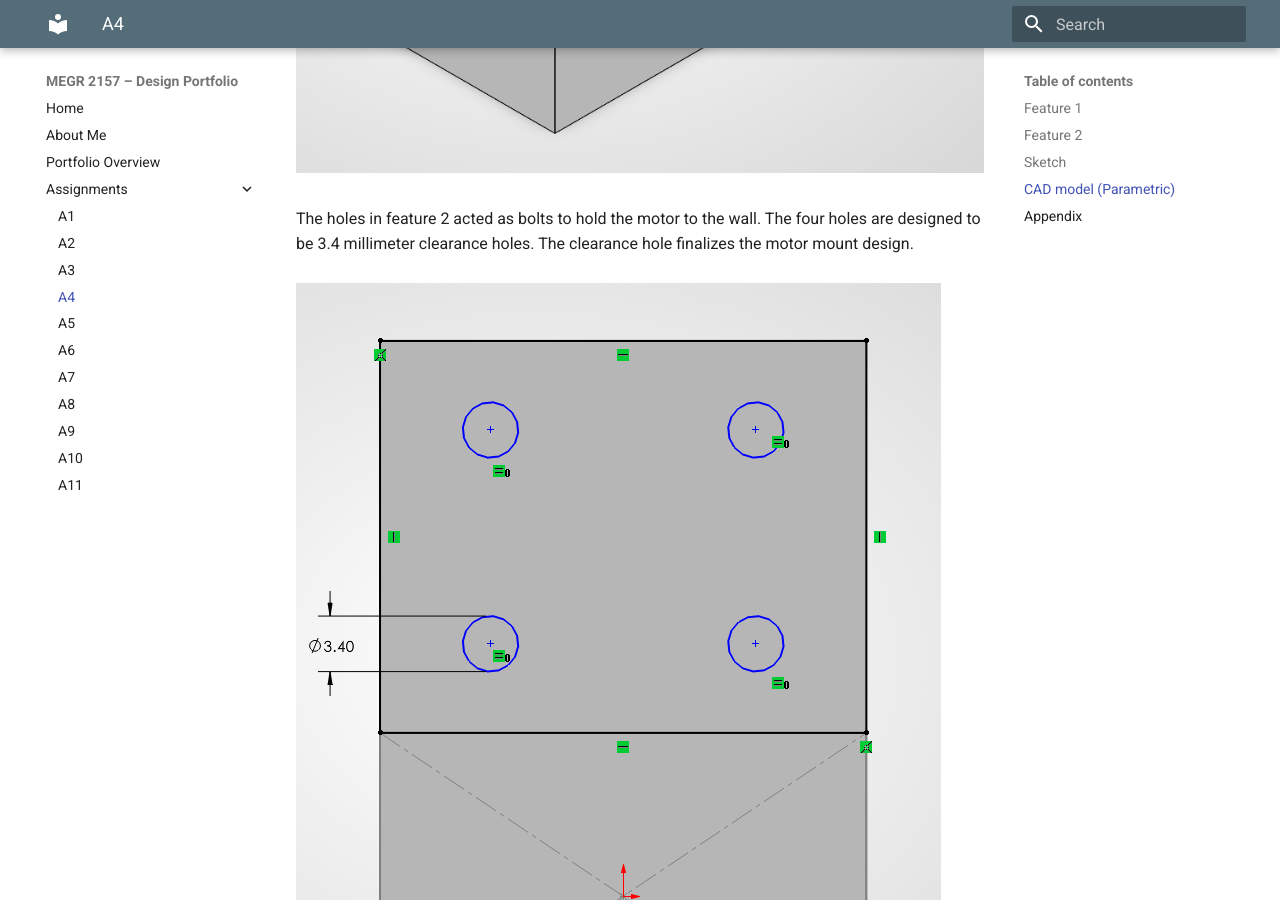
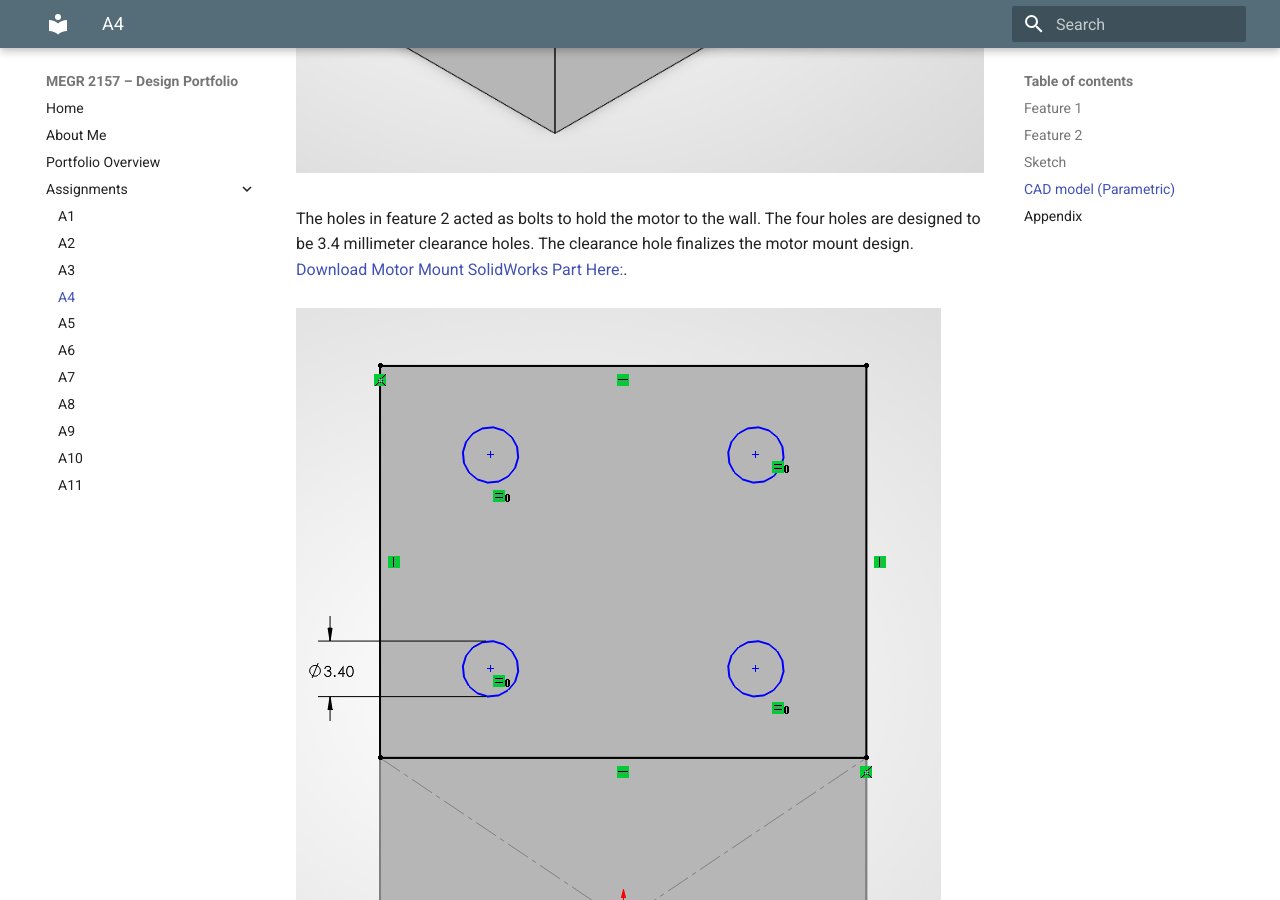
Before and after one commit to ajchiocca/megr2157-portfolio, an MkDocs documentation site: the page built from docs/assignments/A04/index.md, in a window 1280 px wide and 900 px high, scrolled down 9608 px. Built offline with MkDocs 1.6.1 and Material for MkDocs 9.7.7, drawn with Linux system fonts in a browser that asks for light colours; some of the changed text lies outside the part shown.

Commit message:
Enhance index.md with download links and edits
Added download links for SolidWorks parts and improved text clarity.

```diff
--- a/docs/assignments/A04/index.md
+++ b/docs/assignments/A04/index.md
@@ -94,6 +94,7 @@ With both features extruded and made into parts, the model follows the same illu
 <br>
 <br>
 The holes in feature 2 acted as bolts to hold the motor to the wall. The four holes are designed to be 3.4 millimeter clearance holes. The clearance hole finalizes the motor mount design.
+[Download Motor Mount SolidWorks Part Here:](https://github.com/ajchiocca/megr2157-portfolio/raw/refs/heads/main/docs/assignments/A04/motor%20mount.SLDPRT).
 <br>
 <br>
 ![FT2](FT2.png)
@@ -101,7 +102,7 @@ The holes in feature 2 acted as bolts to hold the motor to the wall. The four ho
 ![Drawing](Drawing.png)
 <br>
 <br>
-Just out of curiosity, I modeled the motor itself to see how it would fit with the motor mount. As i expected, the motor mounts. The height of feature 1, brought up earlier, if longer than the shaft.
+Just out of curiosity, I modeled the motor itself to see how it would fit with the motor mount. As i expected, the motor mounts. The height of feature 1, brought up earlier, if longer than the shaft. [Download Motor SolidWorks Part Here:](https://github.com/ajchiocca/megr2157-portfolio/raw/refs/heads/main/docs/assignments/A04/Motos.SLDPRT)
 <br>
 <br>
 ![Motor](Motor.png)
```
